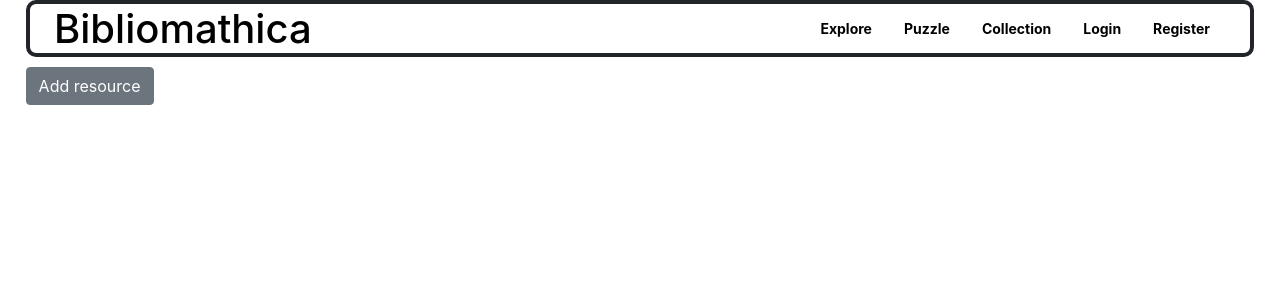
After one commit to devan-srinivasan/bibliomathica, a Django app: page /sudo/ in a window 1280 px wide. The commit adds this page. Shown: the top 300 px of the page. Run offline with Django 4.2, Linux system fonts and the light colour scheme; data that the repository does not hold is empty; parts of the project's set-up code (start-up, migrations or seed data) failed here and were passed over; some libraries are stand-ins or nearby versions.

Commit message:
added a lot of features to collection page, needs more work (#26)
* added a lot of features to collection page, needs more work

* fixing collections and adding sudo page

Co-authored-by: Zhang <williamzhang@deloitte.ca>

```diff
--- a/src/bibliomath/models.py
+++ b/src/bibliomath/models.py
@@ -1,5 +1,6 @@
 from pydoc import describe
 from django.db import models
+from django.urls import reverse
 
 # Create your models here.
 class Resource(models.Model):
@@ -10,6 +11,9 @@ class Resource(models.Model):
 
     def __str__(self):
         return self.title
+
+    def get_absolute_url(self):
+        return reverse('resource-detail', kwargs={'pk': self.pk})
 
 class Topic(models.Model):
     title = models.CharField(max_length=50)
--- a/src/bibliomath/templates/bibliomath/base.html
+++ b/src/bibliomath/templates/bibliomath/base.html
@@ -11,6 +11,9 @@
         <div class="header-bar">
             <h1 class="logo">Bibliomathica</h1>
             <ul class="nav-bar">
+                {% if user.is_superuser %}
+                <li class="nav-item"><b><a href="/sudo">Sudo</a></b></li>
+                {% endif %}
                 <li class="nav-item"><b><a href="/explore">Explore</a></b></li>
                 <li class="nav-item"><b><a href="/puzzle">Puzzle</a></b></li>
                 <li class="nav-item"><b><a href="/collection">Collection</a></b></li>
--- a/src/bibliomath/templates/bibliomath/collection.html
+++ b/src/bibliomath/templates/bibliomath/collection.html
@@ -9,13 +9,13 @@
         {% for res in resources %}
             <div class="grid-item">
                 <div class="collection-item-header">
-                    <a class="grid-item-link" href="{{ res.link }}">
+                    <a class="grid-item-link" href="{% url 'resource-detail' res.id %}">
                         <h2 class="grid-item-link">{{ res.title }}</h2>
                     </a>
                     <div class="completed-item-container">
                         <h4>Completed: </h4>
                         <input type="checkbox" checked="False">
-                    </div>
+                </div>
                     <button class="remove-col-item" onclick="">Remove</button>
                 </div>
                 <p>{{ res.description }}</p>
--- /dev/null
+++ b/src/bibliomath/templates/bibliomath/sudo.html
@@ -0,0 +1,23 @@
+{% extends "base.html" %}
+{% load static %}
+{% block stylesheets %}
+    <link rel="stylesheet" href="{% static 'bibliomath/gridstyles.css' %}">
+    <link rel="stylesheet" href="{% static 'bibliomath/collection.css' %}">
+{% endblock stylesheets %}
+{% block content %}
+    <div class="grid-container">
+        <div>
+            <a class="btn btn-secondary" href="{% url 'resource-create' %}">Add resource</a>
+        </div>
+        {% for res in resources %}
+            <div class="grid-item">
+                <div class="collection-item-header">
+                    <a class="grid-item-link" href="{% url 'resource-detail' res.id %}">
+                        <h2 class="grid-item-link">{{ res.title }}</h2>
+                    </a>
+                </div>
+                <p>{{ res.description }}</p>
+            </div>
+        {% endfor %}
+    </div>
+{% endblock content %}
--- a/src/bibliomath/urls.py
+++ b/src/bibliomath/urls.py
@@ -1,12 +1,18 @@
 from django.urls import path
 from django.views.generic import TemplateView
 from . import views
+from .views import ResourceListView, ResourceDetailView, ResourceCreateView, ResourceUpdateView, ResourceDeleteView
 
 urlpatterns = [
     path('', views.explore, name='explore'),
     path('puzzle/', TemplateView.as_view(template_name='puzzle.html'), name='puzzle'),
     path('explore/', views.explore, name='explore'),
     path('collection/', views.collection, name='collection'),
+    path('sudo/', ResourceListView.as_view(), name='sudo'),
+    path('sudo/<int:pk>', ResourceDetailView.as_view(), name='resource-detail'),
+    path('sudo/new/', ResourceCreateView.as_view(), name='resource-create'),
+    path('sudo/<int:pk>/update/', ResourceUpdateView.as_view(), name='resource-update'),
+    path('sudo/<int:pk>/delete/', ResourceDeleteView.as_view(), name='resource-delete'),
     path('create_resource/', views.create_resource, name='create_resource'),
     path('create_topic/', views.create_topic, name='create_topic'),
     path('create_puzzle/', views.create_puzzle, name='create_puzzle'),
--- a/src/bibliomath/views.py
+++ b/src/bibliomath/views.py
@@ -5,6 +5,8 @@ from django.http import JsonResponse
 from .models import Resource
 from bibliomath.managers.topic_manager import TopicsManager
 from bibliomath.managers.resource_manager import ResourceManager
+from django.views.generic import ListView, DetailView, CreateView, UpdateView, DeleteView
+from django.contrib.auth.mixins import LoginRequiredMixin, UserPassesTestMixin
 from bibliomath.managers.puzzle_manager import PuzzleManager
 
 # MANAGERS
@@ -31,6 +33,52 @@ def explore(request):
         }
         return render(request, 'bibliomath/explore.html', context)
 
+# new view for collections
+class ResourceListView(ListView):
+    model = Resource
+    template_name = 'bibliomath/sudo.html'
+    context_object_name = 'resources'
+
+class ResourceDetailView(DetailView):
+    model = Resource
+
+class ResourceCreateView(LoginRequiredMixin, CreateView):
+    model = Resource
+    fields = ['title', 'description', 'link', 'topic']
+
+    def form_valid(self, form):
+        form.instance.author = self.request.user
+        return super().form_valid(form)
+
+class ResourceUpdateView(LoginRequiredMixin, UserPassesTestMixin, UpdateView):
+    model = Resource
+    fields = ['title', 'description', 'link', 'topic']
+
+    def form_valid(self, form):
+        form.instance.author = self.request.user
+        return super().form_valid(form)
+
+    def test_func(self):
+        resource = self.get_object()
+
+        return True
+    # def test_func(self):
+    #     resource = self.get_object()
+    #     if self.request.user == resource.author:
+    #         return True
+    #     return False
+
+class ResourceDeleteView(LoginRequiredMixin, UserPassesTestMixin, DeleteView):
+    model = Resource
+    success_url = '/sudo/'
+
+    def test_func(self):
+        resource = self.get_object()
+
+        return True
+
+# ends here
+
 def collection(request):
     # make some request to MongoDB
     # get data and format it accordingly to display
@@ -39,6 +87,7 @@ def collection(request):
         'resources': resources,
     }
     return render(request, 'bibliomath/collection.html', context)
+
 
 def create_resource(request):
     res_topic = request.POST.get('topic', '')
```
Also changed, not shown: src/bibliomath/templates/bibliomath/resource_confirm_delete.html (added, +21 -0 lines), src/bibliomath/templates/bibliomath/resource_detail.html (added, +20 -0 lines), src/bibliomath/templates/bibliomath/resource_form.html (added, +20 -0 lines).
